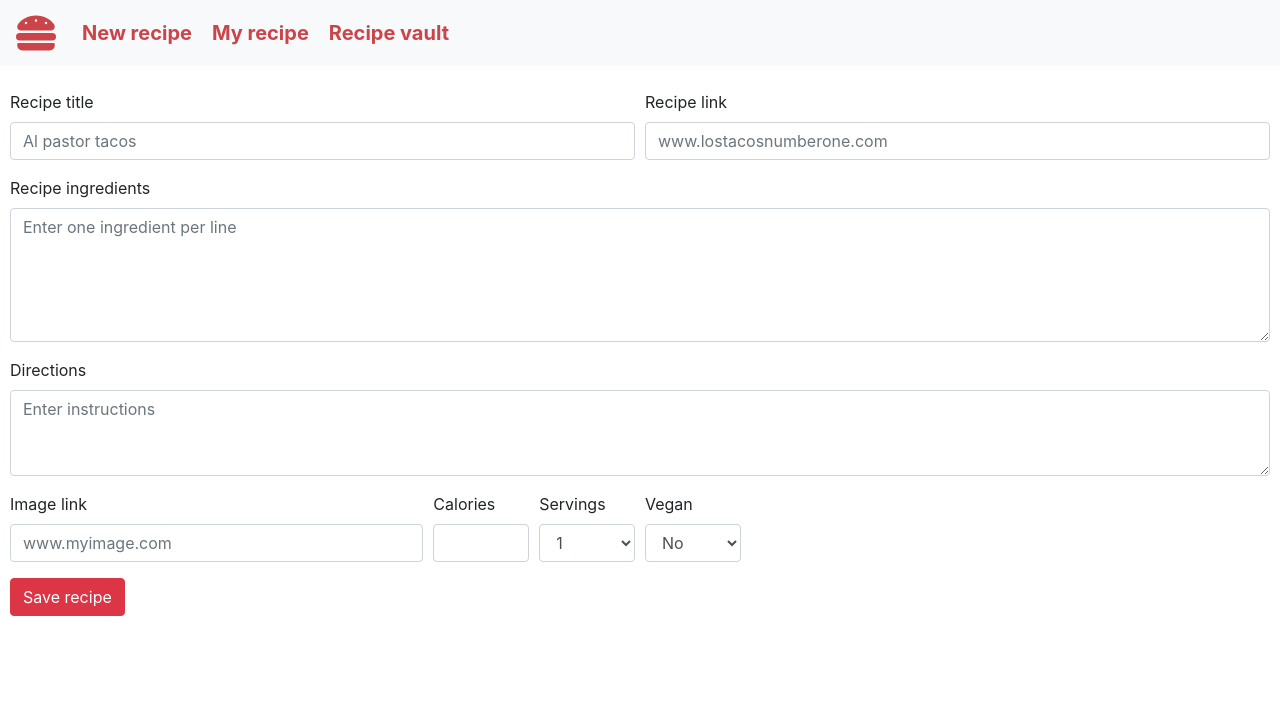
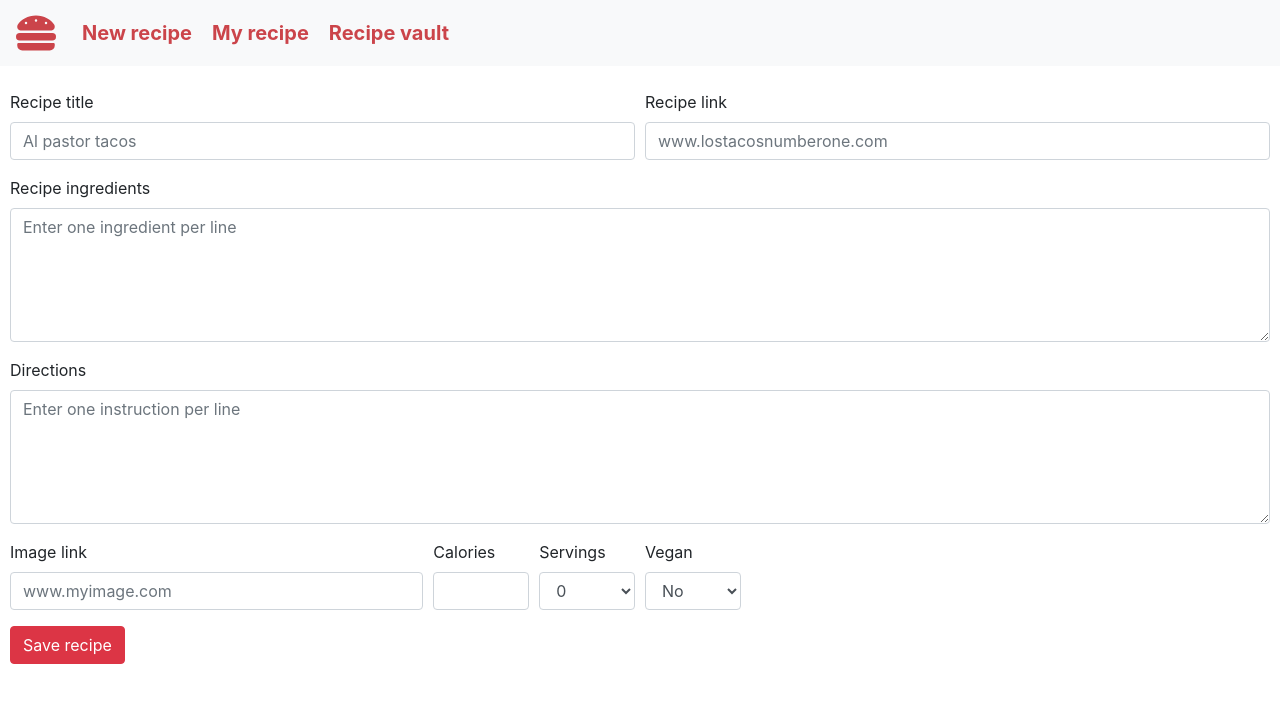
Before and after one commit to LuisAscencio/recipes, a React (Create React App) app: page /newrecipe in a window 1280 px wide. Shown: the top 702 px of the page. Built offline with nearby package versions, Linux system fonts and the light colour scheme.

Commit message:
fixed calories and serves

```diff
--- a/src/UserRecipeCardDetail.js
+++ b/src/UserRecipeCardDetail.js
@@ -5,11 +5,12 @@ export default function UserRecipeCardDetail({ location }) {
   console.log(location.state.directions);
   return (
     <div>
-      <div className="card mb-3">
+      <div className="card mb-1">
         <img src={location.state.image} className="card-img-top" alt="..." />
         <div className="card-body">
-          <h5 className="card-title">{location.state.title}</h5>
-          <p className="card-text">Directions: {location.state.directions}</p>
+          <h3 className="card-title">{location.state.title}</h3>
+          <h5 className="card-title">Directions:</h5>
+          <p className="card-text"> {location.state.directions}</p>
           <p className="card-text">
             <small className="text-muted">
               Calories: {location.state.calories}
--- a/src/components/NewRecipe.js
+++ b/src/components/NewRecipe.js
@@ -8,12 +8,12 @@ const NewRecipe = () => {
   const [serves, setServes] = useState(Number);
   const [vegan, setVegan] = useState("No");
   const [calories, setCalories] = useState("");
-  const [directions, setDirections] = useState("");
+  const [directions, setDirections] = useState([]);
 
   const storeToDataBase = e => {
     e.preventDefault();
-    recipeIngredients.length === 0
-      ? alert("Please add ingredients before saving recipe")
+    recipeIngredients.length === 0 || directions.length === 0
+      ? alert("Please add ingredients and directions before saving recipe")
       : firebase
           .firestore()
           .collection("recipes")
@@ -21,16 +21,17 @@ const NewRecipe = () => {
             title,
             recipeLink,
             imageLink,
-            serves,
+            serves: serves === 0 ? "???" : serves,
             vegan,
-            directions,
-            calories: parseInt(calories),
+            directions: directions.split(/\n/),
+            calories: calories ? parseInt(calories) : "???",
             recipeIngredients: recipeIngredients.split(/\n/)
           })
           .then(() => {
             setTitle("");
             setImageLink("");
             setRecipeIngredients("");
+            setDirections("");
             setRecipeLink("");
             setServes(1);
             setVegan(false);
@@ -97,8 +98,8 @@ const NewRecipe = () => {
           <textarea
             className="form-control"
             id="recipeIngredients"
-            rows="3"
-            placeholder="Enter instructions"
+            rows="5"
+            placeholder="Enter one instruction per line"
             value={directions}
             onChange={e => {
               setDirections(e.currentTarget.value);
@@ -145,7 +146,8 @@ const NewRecipe = () => {
                 setServes(e.currentTarget.value);
               }}
             >
-              <option defaultValue>1</option>
+              <option defaultValue>0</option>
+              <option>1</option>
               <option>2</option>
               <option>3</option>
               <option>4</option>
--- a/src/components/UserRecipeCard.js
+++ b/src/components/UserRecipeCard.js
@@ -31,7 +31,9 @@ const UserRecipeCard = ({
           <div className="card-body">
             <h3 className="card-title">{title}</h3>
             <h5 className="card-text">Serves: {serves}</h5>
-            <p className="card-text">Calories: {Math.trunc(calories)}</p>
+            <p className="card-text">
+              Calories: {calories === "???" ? "???" : Math.trunc(calories)}
+            </p>
 
             {getRecipeButton ? (
               <ol>
```
